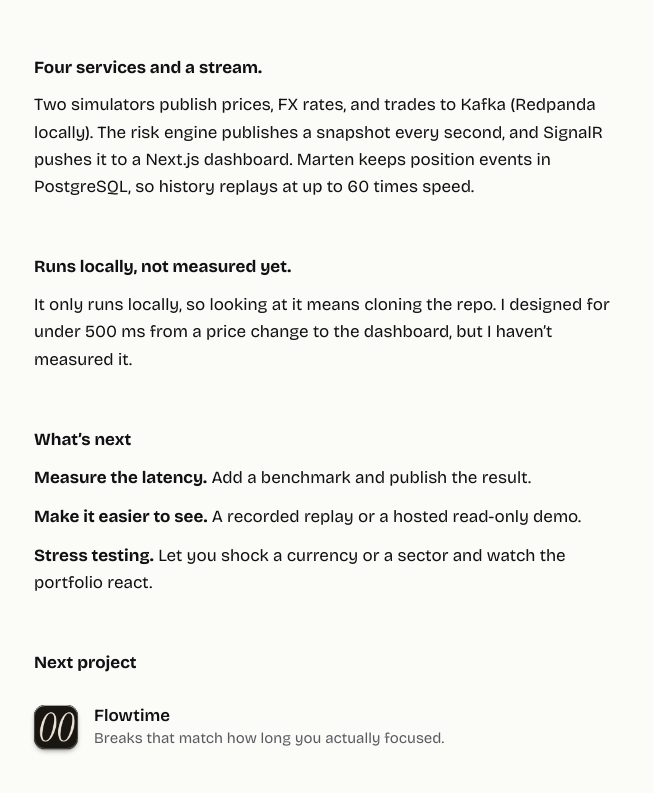
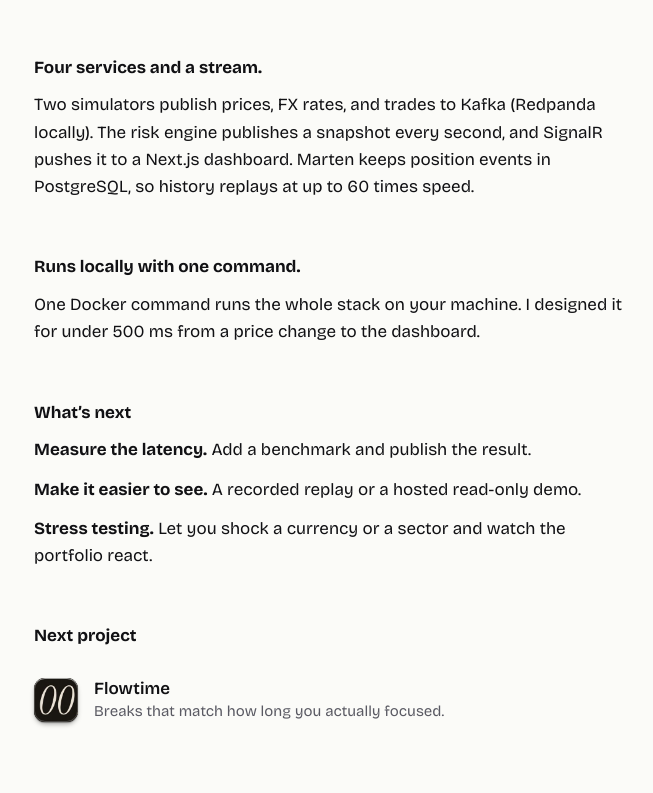
Before and after one commit to 3ixas/eliasb.dev, a Next.js app: page /things-i-make/argus-risk in a window 1280 px wide. Shown: the part 2099-2892 px from the top of the page, without its empty margins (290-943 px from the left). Built offline with nearby package versions, Linux system fonts and the light colour scheme.

Commit message:
fix: case study copy says what exists and what is next, not what is missing
Where it stands drops 'not launched' and 'not measured yet' on all three case studies; the measuring and hosting plans already sit under What's next. The copy deck gains the voice rule.

```diff
--- a/src/content/stretch/case-studies.ts
+++ b/src/content/stretch/case-studies.ts
@@ -61,9 +61,9 @@
         },
       },
       "where-it-stands": {
-        heading: "Used, not launched.",
+        heading: "Used for real.",
         paragraphs: [
-          "I used it during my own flat hunt, and friends have used it too. I didn’t record what changed from what they told me, and it isn’t launched or measured yet.",
+          "I used it during my own flat hunt, and friends have used it too.",
         ],
       },
       "whats-next": {
@@ -139,9 +139,9 @@
         ],
       },
       "where-it-stands": {
-        heading: "Runs locally, not measured yet.",
+        heading: "Runs locally with one command.",
         paragraphs: [
-          "It only runs locally, so looking at it means cloning the repo. I designed for under 500 ms from a price change to the dashboard, but I haven’t measured it.",
+          "One Docker command runs the whole stack on your machine. I designed it for under 500 ms from a price change to the dashboard.",
         ],
       },
       "whats-next": {
@@ -205,9 +205,9 @@
         ],
       },
       "where-it-stands": {
-        heading: "Used, not launched.",
+        heading: "Used for my own focus.",
         paragraphs: [
-          "I use it for my own focused work, and friends have used it too. I didn’t record what changed from what they said, and it isn’t launched or measured yet.",
+          "I use it for my own focused work, and friends have used it too.",
         ],
       },
       "whats-next": {
```
Also changed, not shown: 1 other file (tests, documents, lock files or other folders).
